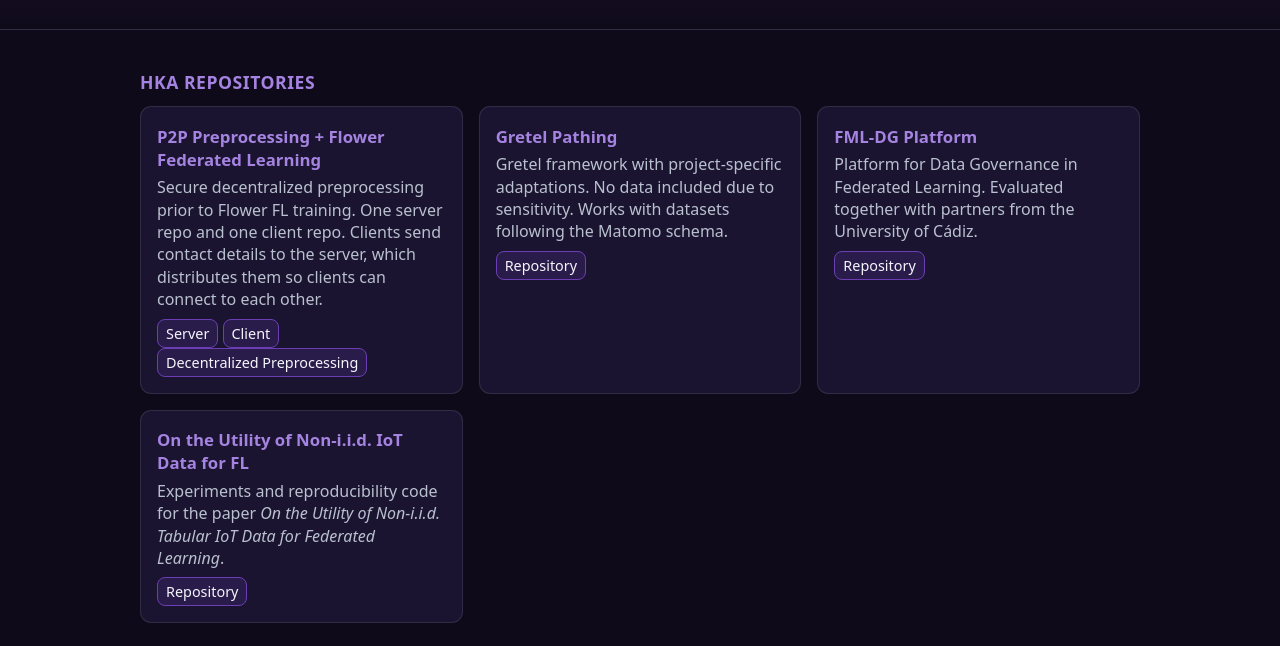
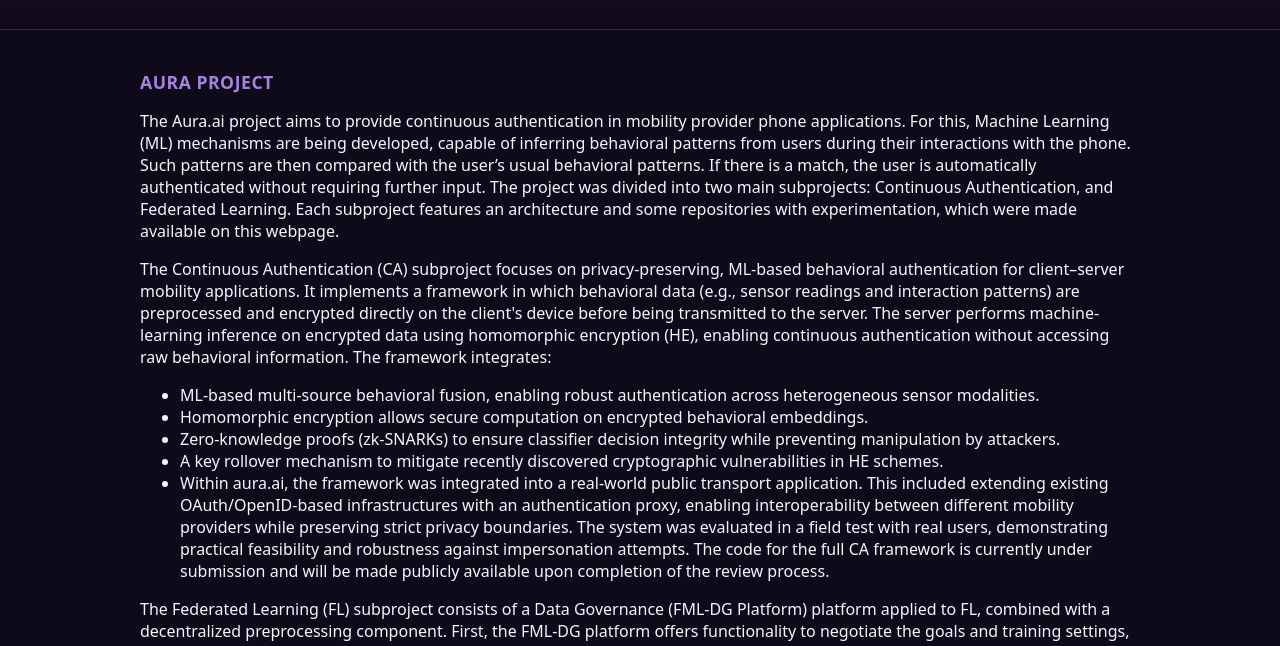
Before and after one commit to HKA-IDSS/aura.ai-oss-overview, a plain HTML site: page index.html in a window 1280 px wide. Shown: the part 107-753 px from the top of the page. Drawn offline with Linux system fonts and the light colour scheme.

Commit message:
Updating introductory text of the webpage.

```diff
--- a/index.html
+++ b/index.html
@@ -54,6 +54,19 @@
   </header>
   <main>
     <div class="wrap">
+      <section>
+        <h2>Aura Project</h2>
+        <p>The Aura.ai project aims to provide continuous authentication in mobility provider phone applications. For this, Machine Learning (ML) mechanisms are being developed, capable of inferring behavioral patterns from users during their interactions with the phone. Such patterns are then compared with the user’s usual behavioral patterns. If there is a match, the user is automatically authenticated without requiring further input. The project was divided into two main subprojects: Continuous Authentication, and Federated Learning. Each subproject features an architecture and some repositories with experimentation, which were made available on this webpage.</p>
+        <p>The Continuous Authentication (CA) subproject focuses on privacy-preserving, ML-based behavioral authentication for client–server mobility applications. It implements a framework in which behavioral data (e.g., sensor readings and interaction patterns) are preprocessed and encrypted directly on the client's device before being transmitted to the server. The server performs machine-learning inference on encrypted data using homomorphic encryption (HE), enabling continuous authentication without accessing raw behavioral information. The framework integrates:</p>
+        <ul>
+          <li>ML-based multi-source behavioral fusion, enabling robust authentication across heterogeneous sensor modalities.</li>
+          <li>Homomorphic encryption allows secure computation on encrypted behavioral embeddings.</li>
+          <li>Zero-knowledge proofs (zk-SNARKs) to ensure classifier decision integrity while preventing manipulation by attackers.</li>
+          <li>A key rollover mechanism to mitigate recently discovered cryptographic vulnerabilities in HE schemes.</li>
+          <li>Within aura.ai, the framework was integrated into a real-world public transport application. This included extending existing OAuth/OpenID-based infrastructures with an authentication proxy, enabling interoperability between different mobility providers while preserving strict privacy boundaries. The system was evaluated in a field test with real users, demonstrating practical feasibility and robustness against impersonation attempts. The code for the full CA framework is currently under submission and will be made publicly available upon completion of the review process.</li>
+        </ul>
+        <p>The Federated Learning (FL) subproject consists of a Data Governance (FML-DG Platform) platform applied to FL, combined with a decentralized preprocessing component. First, the FML-DG platform offers functionality to negotiate the goals and training settings, run the training under those settings, and collect provenance metadata from the process. Then, we also developed an experimental communication framework, where we introduced secure and decentralized preprocessing before the training process (FLTraining-Preprocessing). Finally, in this part we also offer two other interesting projects. We designed a path prediction ML model trained in federated data (Gretel-Pathing). Although the data is unavailable due to privacy reasons, we relied on the public data schema of Matomo. The second is a study in how heterogeneous tabular data affects the quality of ML models, and how to determine the quality of contribution from participants accurately in these heterogeneous scenarios.</p>
+      </section>
       <section>
         <h2>HKA Repositories</h2>
         <div class="grid">
```
